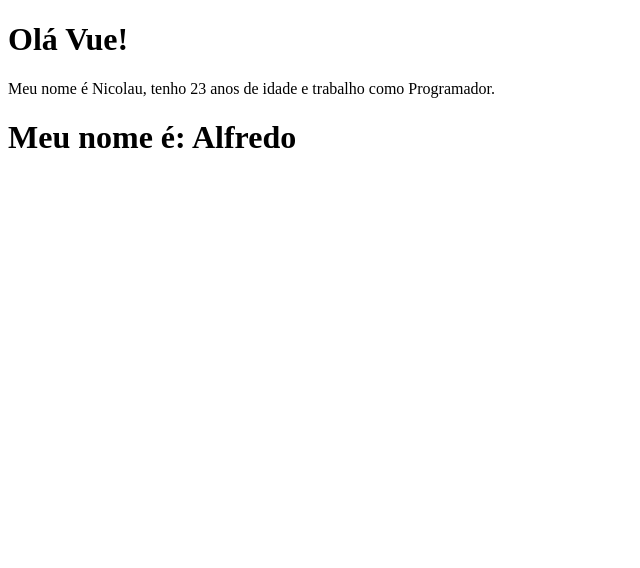
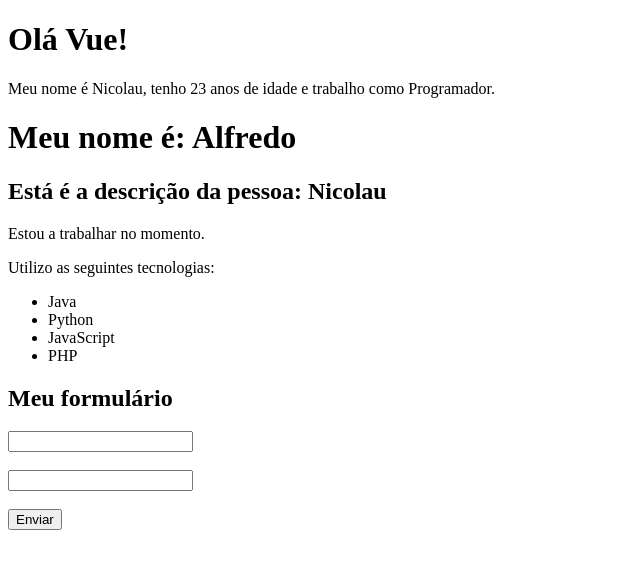
Before and after one commit to NicolauAlfredo/projecto_vue, a Vue app: page / in a window 1280 px wide. Shown: the top 568 px of the page, without its empty margins (0-640 px from the left). Built offline with nearby package versions, Linux system fonts and the light colour scheme.

Commit message:
Aprendendo Hierarquia de componentes

```diff
--- a/src/App.vue
+++ b/src/App.vue
@@ -1,19 +1,23 @@
 <template>
-    <Primeiro/>
-    <LifeCycle/>
+    <div>
+        <Primeiro/>
+        <LifeCycle/>
+        <Pessoa/>
+    </div>
 </template>
 
 <script>
 
-    //import first from './components/first.vue'
+    import Primeiro from './components/Primeiro.vue'
     import LifeCycle from './components/LifeCycle.vue'
-    import Primeiro from './components/Primeiro.vue'
+    import Pessoa from './components/Pessoa.vue'
 
     export default {
         name: "App",
         components: {
             Primeiro,
-            LifeCycle
+            LifeCycle,
+            Pessoa
         }
     }
 </script>
--- /dev/null
+++ b/src/components/Info.vue
@@ -0,0 +1,18 @@
+<template>
+    <div>
+        <p>Estou a trabalhar no momento.</p>
+        <p>Utilizo as seguintes tecnologias: </p>
+        <ul>
+            <li>Java</li>
+            <li>Python</li>
+            <li>JavaScript</li>
+            <li>PHP</li>
+        </ul>
+    </div>
+</template>
+
+<script>
+    export default {
+        name: 'Info'
+    }
+</script>
--- /dev/null
+++ b/src/components/Pessoa.vue
@@ -0,0 +1,25 @@
+<template>
+    <div>
+        <h2>Está é a descrição da pessoa: {{ nome }}</h2>
+        <Info/>
+        <Form/>
+    </div>
+</template>
+
+<script>
+    import Info from './Info.vue'
+    import Form from './form/Form.vue'
+
+    export default {
+        name: 'Pessoa',
+        components: {
+            Info,
+            Form
+        },
+        data() {
+            return {
+                nome: "Nicolau"
+            }
+        }
+    }
+</script>
--- /dev/null
+++ b/src/components/form/Form.vue
@@ -0,0 +1,23 @@
+<template>
+    <div>
+        <h2>Meu formulário</h2>
+        <form action="">
+            <div> <InputText/> </div> <br/>
+            <div> <InputText/> </div> <br/>
+            <div> <Submit/> </div>
+        </form>
+    </div>
+</template>
+
+<script>
+    import InputText from './InputText.vue'
+    import Submit from './Submit.vue'
+
+    export default {
+        name: 'Form',
+        components: {
+            InputText,
+            Submit
+        }
+    }
+</script>
--- /dev/null
+++ b/src/components/form/InputText.vue
@@ -0,0 +1,9 @@
+<template>
+    <input type="text" name="" id="">
+</template>
+
+<script>
+    export default {
+        name: 'InputText'
+    }
+</script>
--- /dev/null
+++ b/src/components/form/Submit.vue
@@ -0,0 +1,9 @@
+<template>
+        <input type="submit" value="Enviar">
+</template>
+
+<script>
+    export default {
+        name: 'Submit'
+    }
+</script>
```
